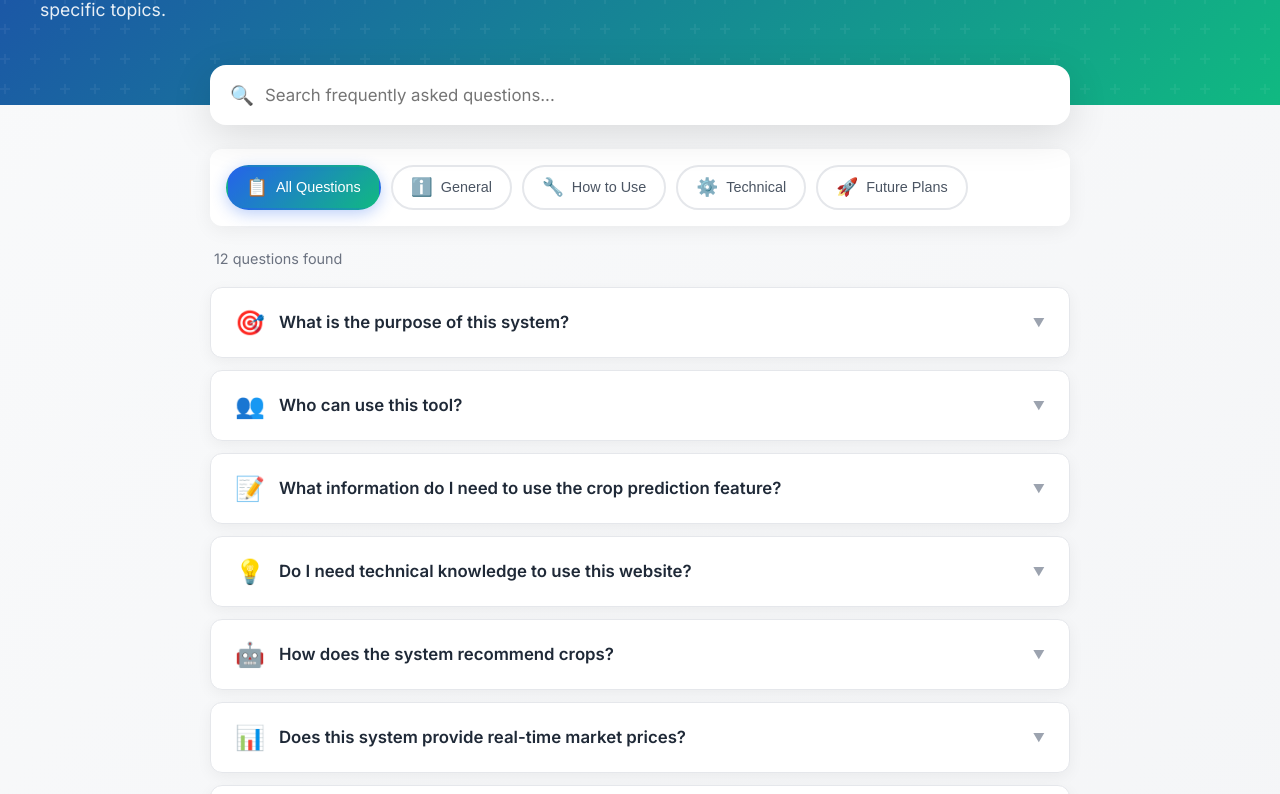
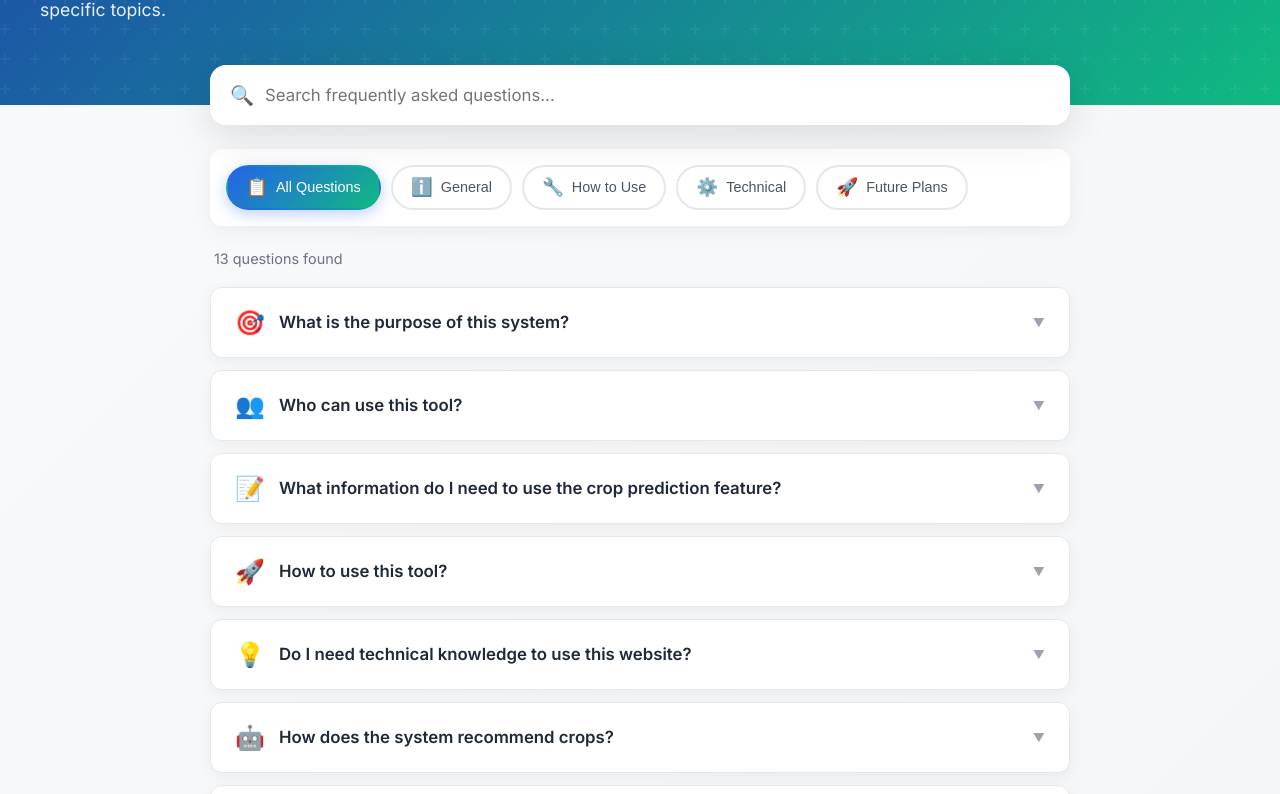
Before and after one commit to AdityaRaj-03/-Export-Oriented-Indian-Agro-Value-Optimization-System, a React (Vite) app: page /faq in a window 1280 px wide. Shown: the part 347-1141 px from the top of the page. Built offline with nearby package versions, Linux system fonts and the light colour scheme.

Commit message:
faq page updated

```diff
--- a/src/components/FAQ.jsx
+++ b/src/components/FAQ.jsx
@@ -31,7 +31,13 @@ function FAQ({ showSearch = true, showCategories = true }) {
       q: "What information do I need to use the crop prediction feature?",
       a: "You need basic details such as your region, current season, soil type, approximate rainfall, temperature, and irrigation method.",
       category: "usage",
-      icon: "📝",
+      icon: "📝"
+    },
+    {
+      q: "How to use this tool?",
+      a: "Using this tool is simple! Just navigate to the Crop Recommendation page, fill in your region, season, soil type, rainfall, temperature, and irrigation method, then click submit to get personalized crop recommendations for export.",
+      category: "usage",
+      icon: "🚀",
       hasLink: true
     },
     {
```
